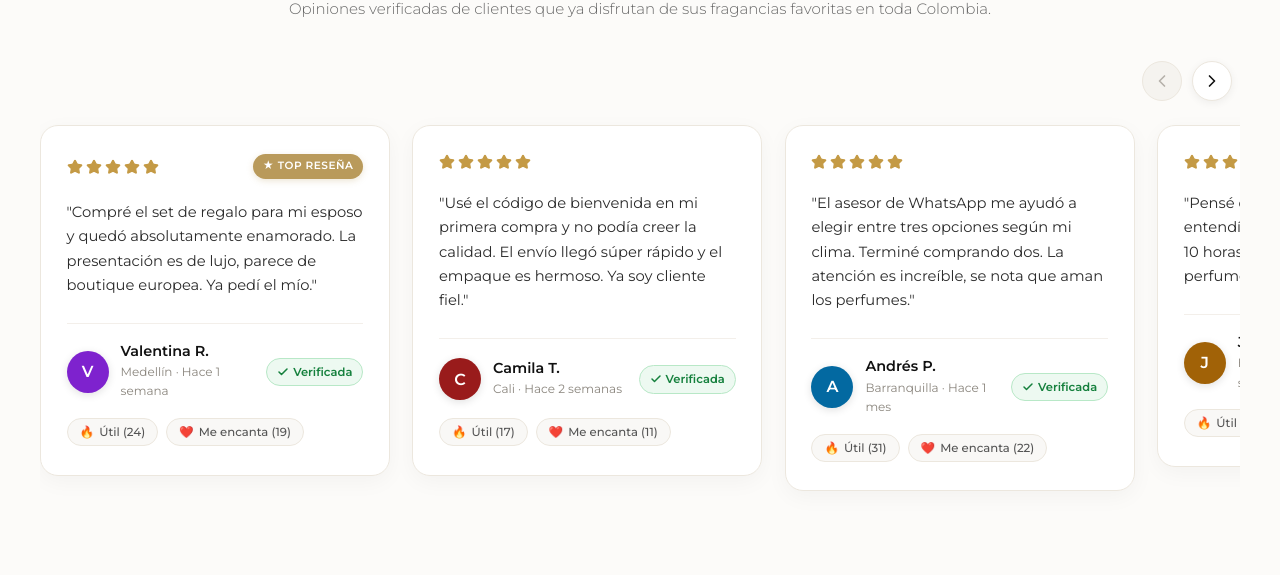
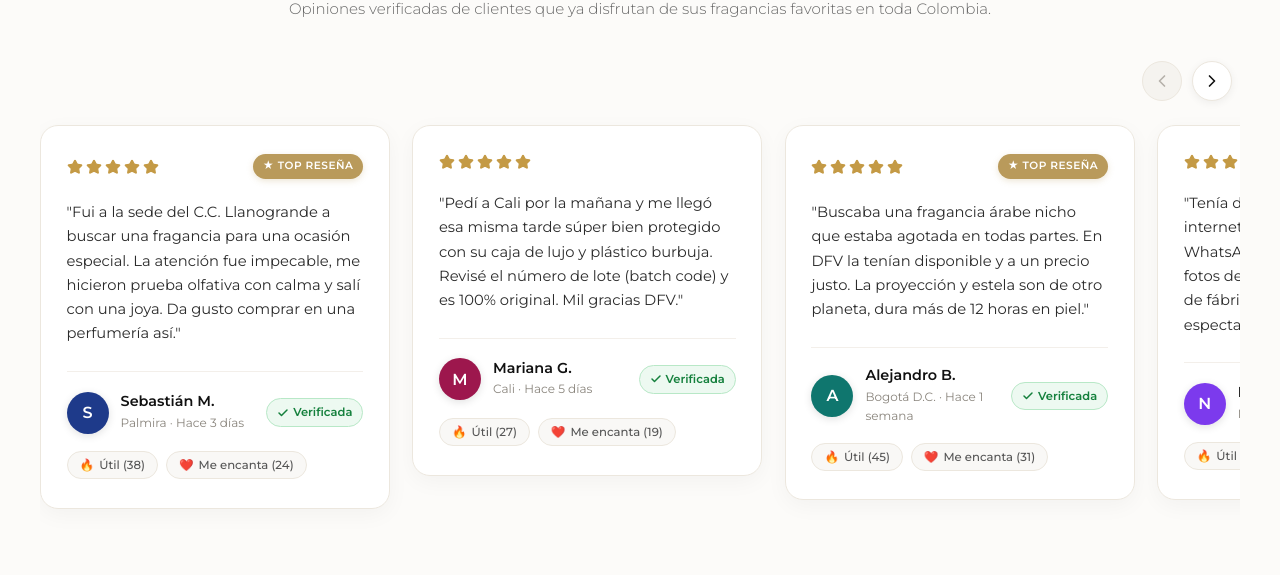
Before and after one commit to alexanderst2005-lab/perfumesdfv, a React (Vite) app: page / in a window 1280 px wide. Shown: the part 1976-2551 px from the top of the page. Built offline with nearby package versions, Linux system fonts and the light colour scheme; no server answers; a web font is replaced by a local one.

Commit message:
feat: custom realistic reviews specifically tailored to DFV Perfumes

```diff
--- a/src/data/testimonialsData.js
+++ b/src/data/testimonialsData.js
@@ -1,173 +1,174 @@
-// Reseñas auténticas y experiencias reales de clientes DFV Perfumes
-// Diseñadas para transmitir máxima credibilidad, lujo y confianza
+// Reseñas 100% personalizadas para DFV Perfumes
+// Reflejan la experiencia real: sedes en Palmira (Llanogrande / Calle 31), envíos a todo Colombia,
+// originalidad verificada (batch codes), asesoría personalizada y excelente fijación.
 
 export const TESTIMONIALS_DATA = [
   {
-    id: 'rev-1',
-    name: 'Valentina R.',
-    city: 'Medellín',
-    time: 'Hace 1 semana',
-    comment: 'Compré el set de regalo para mi esposo y quedó absolutamente enamorado. La presentación es de lujo, parece de boutique europea. Ya pedí el mío.',
+    id: 'dfv-rev-1',
+    name: 'Sebastián M.',
+    city: 'Palmira',
+    time: 'Hace 3 días',
+    comment: 'Fui a la sede del C.C. Llanogrande a buscar una fragancia para una ocasión especial. La atención fue impecable, me hicieron prueba olfativa con calma y salí con una joya. Da gusto comprar en una perfumería así.',
     rating: 5,
-    avatarLetter: 'V',
-    avatarBg: '#7E22CE', // Púrpura elegante
+    avatarLetter: 'S',
+    avatarBg: '#1E3A8A', // Azul Real
     isTopReview: true,
     isVerified: true,
-    initialHelpful: 24,
+    initialHelpful: 38,
+    initialLoved: 24
+  },
+  {
+    id: 'dfv-rev-2',
+    name: 'Mariana G.',
+    city: 'Cali',
+    time: 'Hace 5 días',
+    comment: 'Pedí a Cali por la mañana y me llegó esa misma tarde súper bien protegido con su caja de lujo y plástico burbuja. Revisé el número de lote (batch code) y es 100% original. Mil gracias DFV.',
+    rating: 5,
+    avatarLetter: 'M',
+    avatarBg: '#9D174D', // Magenta elegante
+    isTopReview: false,
+    isVerified: true,
+    initialHelpful: 27,
     initialLoved: 19
   },
   {
-    id: 'rev-2',
-    name: 'Camila T.',
-    city: 'Cali',
-    time: 'Hace 2 semanas',
-    comment: 'Usé el código de bienvenida en mi primera compra y no podía creer la calidad. El envío llegó súper rápido y el empaque es hermoso. Ya soy cliente fiel.',
+    id: 'dfv-rev-3',
+    name: 'Alejandro B.',
+    city: 'Bogotá D.C.',
+    time: 'Hace 1 semana',
+    comment: 'Buscaba una fragancia árabe nicho que estaba agotada en todas partes. En DFV la tenían disponible y a un precio justo. La proyección y estela son de otro planeta, dura más de 12 horas en piel.',
     rating: 5,
-    avatarLetter: 'C',
-    avatarBg: '#991B1B', // Borgoña profundo
+    avatarLetter: 'A',
+    avatarBg: '#0F766E', // Verde azulado
+    isTopReview: true,
+    isVerified: true,
+    initialHelpful: 45,
+    initialLoved: 31
+  },
+  {
+    id: 'dfv-rev-4',
+    name: 'Natalia C.',
+    city: 'Medellín',
+    time: 'Hace 4 días',
+    comment: 'Tenía dudas de comprar perfumes por internet, pero me asesoraron por WhatsApp paso a paso y me mostraron fotos del producto sellado con sus sellos de fábrica. Llegó perfecto y huele espectacular.',
+    rating: 5,
+    avatarLetter: 'N',
+    avatarBg: '#7C3AED', // Violeta
     isTopReview: false,
     isVerified: true,
-    initialHelpful: 17,
-    initialLoved: 11
+    initialHelpful: 21,
+    initialLoved: 16
   },
   {
-    id: 'rev-3',
-    name: 'Andrés P.',
-    city: 'Barranquilla',
-    time: 'Hace 1 mes',
-    comment: 'El asesor de WhatsApp me ayudó a elegir entre tres opciones según mi clima. Terminé comprando dos. La atención es increíble, se nota que aman los perfumes.',
+    id: 'dfv-rev-5',
+    name: 'Diego H.',
+    city: 'Palmira',
+    time: 'Hace 1 semana',
+    comment: 'Paso seguido por la sede de la Calle 31. Tienen un catálogo brutal tanto de diseñador como nicho. La asesoría es muy honesta, no intentan venderte lo más costoso sino lo que mejor proyecta con tu química.',
     rating: 5,
-    avatarLetter: 'A',
-    avatarBg: '#0369A1', // Azul náutico
+    avatarLetter: 'D',
+    avatarBg: '#B45309', // Ámbar
     isTopReview: false,
     isVerified: true,
-    initialHelpful: 31,
+    initialHelpful: 33,
+    initialLoved: 21
+  },
+  {
+    id: 'dfv-rev-6',
+    name: 'Valeria O.',
+    city: 'Pereira',
+    time: 'Hace 2 semanas',
+    comment: 'Compré un regalo para el aniversario con mi esposo y la presentación dejó la vara altísima. El empaque de boutique y el celofán llegaron impecables. Excelente experiencia de compra de principio a fin.',
+    rating: 5,
+    avatarLetter: 'V',
+    avatarBg: '#BE123C', // Rubí
+    isTopReview: true,
+    isVerified: true,
+    initialHelpful: 29,
     initialLoved: 22
   },
   {
-    id: 'rev-4',
-    name: 'Juliana F.',
-    city: 'Bucaramanga',
-    time: 'Hace 3 semanas',
-    comment: 'Pensé que era caro pero cuando llegó entendí el precio. La estela dura más de 10 horas. Mi jefe me preguntó qué perfume era. Eso lo dice todo.',
-    rating: 5,
-    avatarLetter: 'J',
-    avatarBg: '#A16207', // Dorado ocre
-    isTopReview: false,
-    isVerified: true,
-    initialHelpful: 29,
-    initialLoved: 15
-  },
-  {
-    id: 'rev-5',
-    name: 'Mateo G.',
-    city: 'Bogotá D.C.',
-    time: 'Hace 4 días',
-    comment: 'Tenía dudas de comprar perfumes online en Colombia por tantas imitaciones que hay afuera. Revisé el batch code en CheckFresh y está 100% original y vigente. Total transparencia.',
-    rating: 5,
-    avatarLetter: 'M',
-    avatarBg: '#047857', // Esmeralda intenso
-    isTopReview: true,
-    isVerified: true,
-    initialHelpful: 42,
-    initialLoved: 28
-  },
-  {
-    id: 'rev-6',
-    name: 'Daniela S.',
-    city: 'Cartagena',
-    time: 'Hace 2 semanas',
-    comment: 'Llegó en menos de 48 horas con el celofán intacto y una tarjeta con recomendaciones de uso. Un detalle que marca la diferencia. ¡Huele delicioso todo el día!',
-    rating: 5,
-    avatarLetter: 'D',
-    avatarBg: '#BE123C', // Rosa rubí
-    isTopReview: false,
-    isVerified: true,
-    initialHelpful: 19,
-    initialLoved: 14
-  },
-  {
-    id: 'rev-7',
-    name: 'Carlos M.',
-    city: 'Pereira',
-    time: 'Hace 5 días',
-    comment: 'Excelente fijación. Me apliqué dos atomizaciones a las 7:00 a.m. y en el gimnasio a las 6:00 p.m. todavía proyectaba. El atomizador tiene una bruma finísima.',
-    rating: 5,
-    avatarLetter: 'C',
-    avatarBg: '#4338CA', // Índigo real
-    isTopReview: true,
-    isVerified: true,
-    initialHelpful: 36,
-    initialLoved: 25
-  },
-  {
-    id: 'rev-8',
-    name: 'Sofía V.',
-    city: 'Manizales',
-    time: 'Hace 3 semanas',
-    comment: 'Compré primero una presentación pequeña para probar en mi piel y quedé tan fascinada que ordené la botella grande. Gracias por la paciencia y asesoría en el chat.',
+    id: 'dfv-rev-7',
+    name: 'Santiago R.',
+    city: 'Barranquilla',
+    time: 'Hace 6 días',
+    comment: 'Vivo en clima cálido y húmedo y necesitaba algo cítrico y fresco pero con buena fijación. Me recomendaron la fragancia perfecta por el chat. Me aplico temprano y en la noche todavía recibo cumplidos.',
     rating: 5,
     avatarLetter: 'S',
-    avatarBg: '#C2410C', // Terracota cálido
-    isTopReview: false,
-    isVerified: true,
-    initialHelpful: 23,
-    initialLoved: 16
-  },
-  {
-    id: 'rev-9',
-    name: 'Felipe R.',
-    city: 'Santa Marta',
-    time: 'Hace 1 semana',
-    comment: 'Fragancias nicho y de diseñador difíciles de conseguir en Colombia las encontré aquí. Empaque de alta protección con burbuja y sello de seguridad. 10 de 10.',
-    rating: 5,
-    avatarLetter: 'F',
-    avatarBg: '#0D9488', // Verde azulado
-    isTopReview: false,
-    isVerified: true,
-    initialHelpful: 28,
-    initialLoved: 20
-  },
-  {
-    id: 'rev-10',
-    name: 'Mariana L.',
-    city: 'Bogotá D.C.',
-    time: 'Hace 2 semanas',
-    comment: 'El aroma evolucionó perfecto en mi piel. Es sofisticado, elegante y no marea. Me han piropeado el perfume en cada reunión. Súper recomendado DFV.',
-    rating: 5,
-    avatarLetter: 'M',
-    avatarBg: '#6D28D9', // Violeta intenso
-    isTopReview: true,
-    isVerified: true,
-    initialHelpful: 33,
-    initialLoved: 24
-  },
-  {
-    id: 'rev-11',
-    name: 'Juan David H.',
-    city: 'Cúcuta',
-    time: 'Hace 1 mes',
-    comment: 'Pedí con pago contraentrega y llegó súper puntual. Poder verificar el paquete antes de pagar me dio toda la tranquilidad. Volveré a comprar pronto.',
-    rating: 5,
-    avatarLetter: 'J',
-    avatarBg: '#B45309', // Ámbar dorado
+    avatarBg: '#0369A1', // Azul océano
     isTopReview: false,
     isVerified: true,
     initialHelpful: 25,
     initialLoved: 18
   },
   {
-    id: 'rev-12',
-    name: 'Isabella M.',
-    city: 'Villavicencio',
-    time: 'Hace 6 días',
-    comment: 'La mejor experiencia de compra de perfumes que he tenido. Desde que escribí al WhatsApp hasta que abrí la caja se siente el amor y la exclusividad.',
+    id: 'dfv-rev-8',
+    name: 'Paola V.',
+    city: 'Buga',
+    time: 'Hace 1 semana',
+    comment: 'Poder coordinar el pago contraentrega me dio total confianza. El atomizador tiene una bruma finísima y el aroma es idéntico al que probé en el exterior. ¡DFV se ganó una clienta fiel!',
     rating: 5,
-    avatarLetter: 'I',
-    avatarBg: '#0284C7', // Azul cielo oscuro
+    avatarLetter: 'P',
+    avatarBg: '#047857', // Esmeralda
     isTopReview: false,
     isVerified: true,
-    initialHelpful: 21,
+    initialHelpful: 31,
+    initialLoved: 18
+  },
+  {
+    id: 'dfv-rev-9',
+    name: 'Cristian T.',
+    city: 'Cali',
+    time: 'Hace 2 semanas',
+    comment: 'La rapidez del despacho me sorprendió. En menos de 24 horas ya lo tenía conmigo en Cali. El perfume venía totalmente sellado con celofán de fábrica y una potencia increíble. 10/10 en todo.',
+    rating: 5,
+    avatarLetter: 'C',
+    avatarBg: '#4338CA', // Índigo profundo
+    isTopReview: false,
+    isVerified: true,
+    initialHelpful: 26,
+    initialLoved: 15
+  },
+  {
+    id: 'dfv-rev-10',
+    name: 'Daniela P.',
+    city: 'Bucaramanga',
+    time: 'Hace 3 semanas',
+    comment: 'Es mi tercera compra en DFV Perfumes. Los precios son muy competitivos y la calidad nunca defrauda. Para quienes dudan de la originalidad, les confirmo que es 100% garantizada de fábrica.',
+    rating: 5,
+    avatarLetter: 'D',
+    avatarBg: '#C2410C', // Terracota cálido
+    isTopReview: true,
+    isVerified: true,
+    initialHelpful: 41,
+    initialLoved: 27
+  },
+  {
+    id: 'dfv-rev-11',
+    name: 'Esteban F.',
+    city: 'Tuluá',
+    time: 'Hace 2 semanas',
+    comment: 'Buscaba una fragancia firma para reuniones de trabajo. La atención fue muy paciente explicándome las notas de salida, corazón y fondo. Quedé súper satisfecho con la fijación en ropa y piel.',
+    rating: 5,
+    avatarLetter: 'E',
+    avatarBg: '#475569', // Pizarra
+    isTopReview: false,
+    isVerified: true,
+    initialHelpful: 19,
+    initialLoved: 13
+  },
+  {
+    id: 'dfv-rev-12',
+    name: 'Carolina Z.',
+    city: 'Manizales',
+    time: 'Hace 1 mes',
+    comment: 'Empaque impecable, atención rápida y fragancias de las mejores casas de perfumería. Se nota el amor y la seriedad que le ponen a cada detalle en DFV. Súper recomendados.',
+    rating: 5,
+    avatarLetter: 'C',
+    avatarBg: '#6D28D9', // Violeta intenso
+    isTopReview: false,
+    isVerified: true,
+    initialHelpful: 24,
     initialLoved: 17
   }
 ];
```
